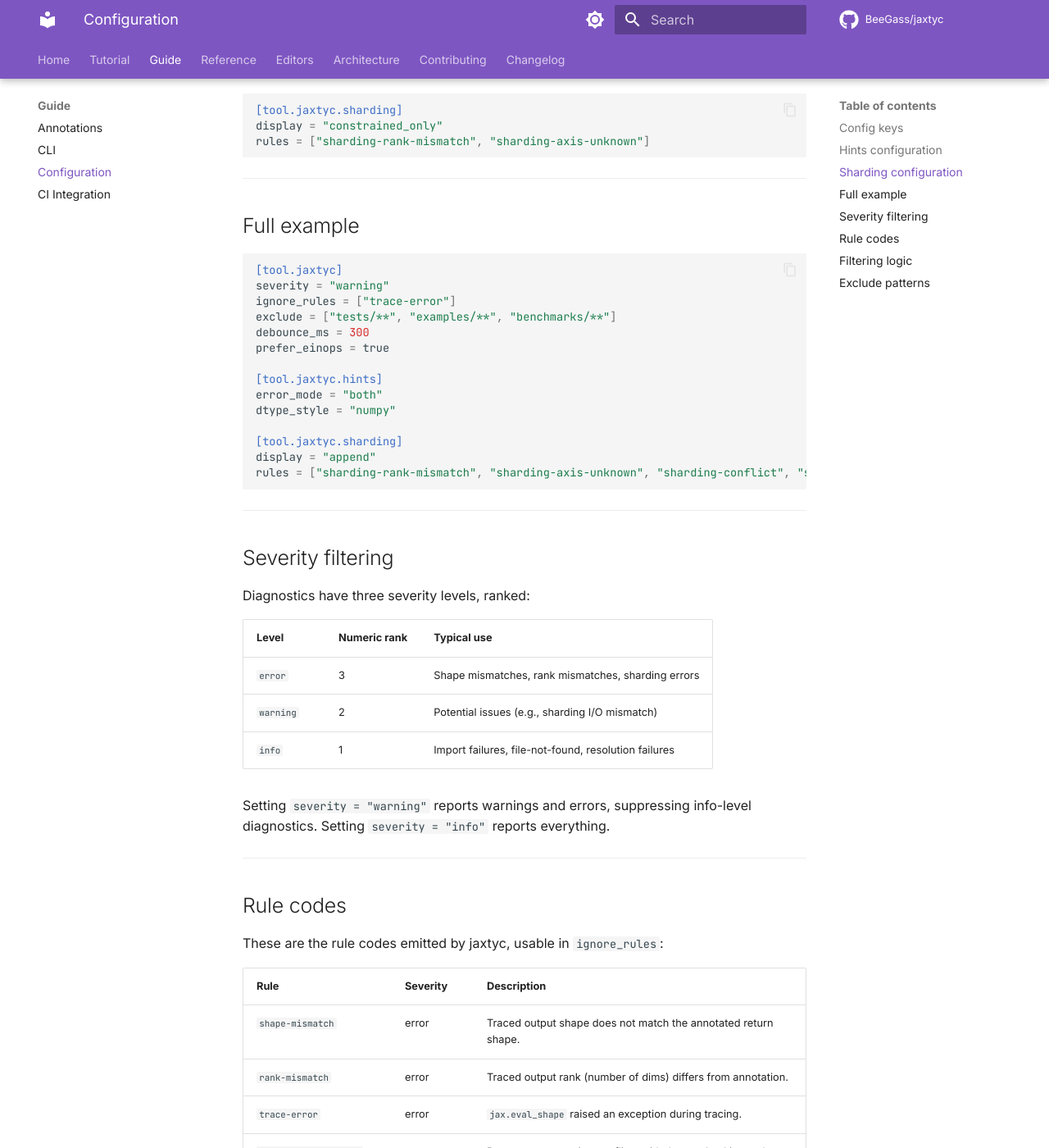
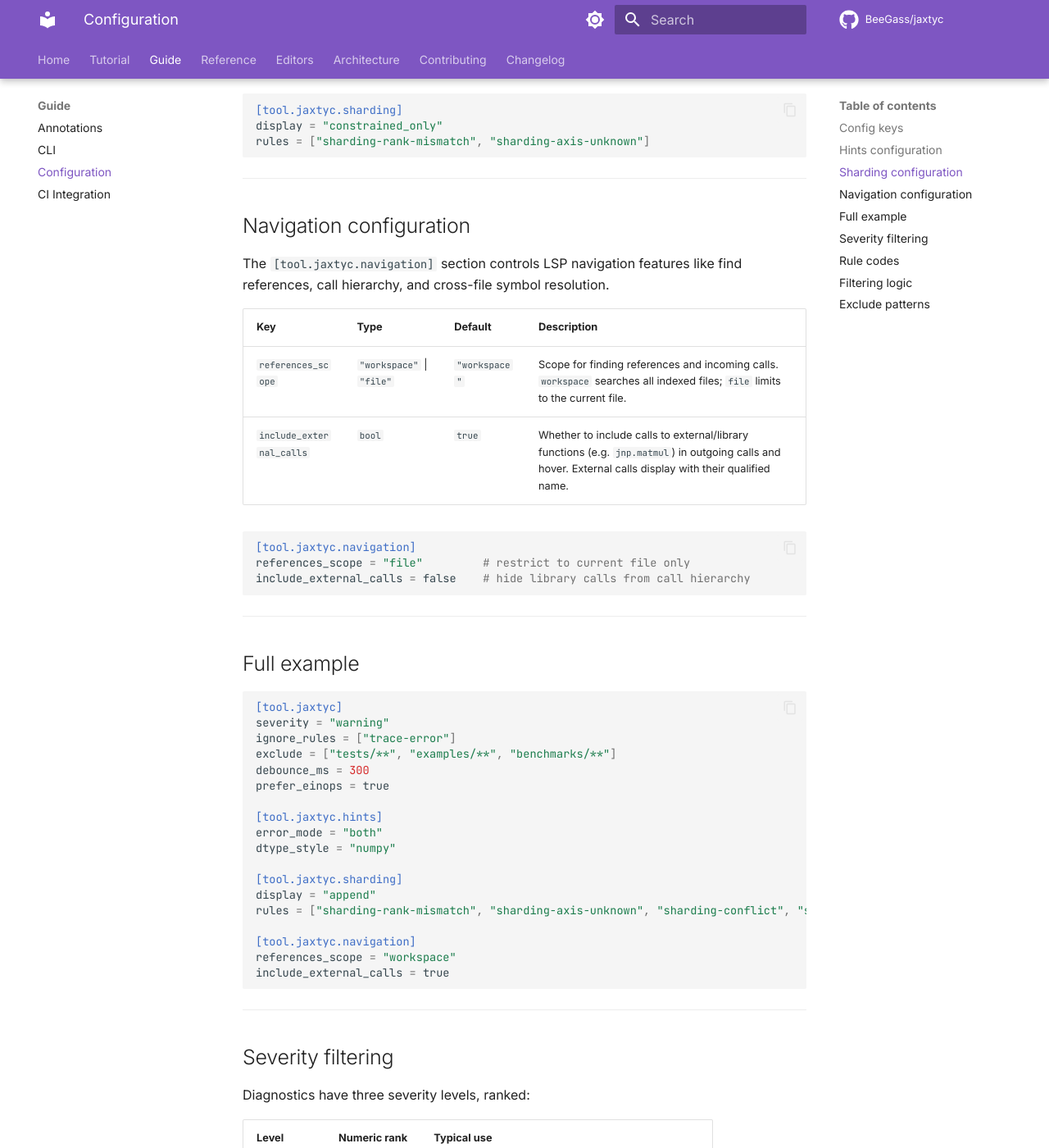
Before and after one commit to BeeGass/jaxtyc, an MkDocs documentation site: the page built from docs/guide/configuration.md, in a window 1280 px wide and 1400 px high, scrolled down 2051 px. Shown: the whole window at 82% size. Built offline with MkDocs 1.6.1 and Material for MkDocs 9.7.7, drawn with Linux system fonts in a browser that asks for light colours; comment, search, counter and statistics services are not loaded.

Commit message:
docs: add navigation config section and v0.5.0 changelog
Document the [tool.jaxtyc.navigation] config section in the
configuration guide with references_scope and include_external_calls
options, including a full example.

Add v0.5.0 entries to both CHANGELOG.md and docs/changelog.md covering
the navigation default changes, qualified callee names, external call
hover, and trace error fallback.

Bump version from 0.4.0 to 0.5.0 in pyproject.toml.

````diff
--- a/docs/guide/configuration.md
+++ b/docs/guide/configuration.md
@@ -57,6 +57,23 @@ rules = ["sharding-rank-mismatch", "sharding-axis-unknown"]
 
 ---
 
+## Navigation configuration
+
+The `[tool.jaxtyc.navigation]` section controls LSP navigation features like find references, call hierarchy, and cross-file symbol resolution.
+
+| Key | Type | Default | Description |
+|-----|------|---------|-------------|
+| `references_scope` | `"workspace"` \| `"file"` | `"workspace"` | Scope for finding references and incoming calls. `workspace` searches all indexed files; `file` limits to the current file. |
+| `include_external_calls` | `bool` | `true` | Whether to include calls to external/library functions (e.g. `jnp.matmul`) in outgoing calls and hover. External calls display with their qualified name. |
+
+```toml
+[tool.jaxtyc.navigation]
+references_scope = "file"         # restrict to current file only
+include_external_calls = false    # hide library calls from call hierarchy
+```
+
+---
+
 ## Full example
 
 ```toml
@@ -74,6 +91,10 @@ dtype_style = "numpy"
 [tool.jaxtyc.sharding]
 display = "append"
 rules = ["sharding-rank-mismatch", "sharding-axis-unknown", "sharding-conflict", "sharding-io-mismatch"]
+
+[tool.jaxtyc.navigation]
+references_scope = "workspace"
+include_external_calls = true
 ```
 
 ---
--- a/pyproject.toml
+++ b/pyproject.toml
@@ -1,6 +1,6 @@
 [project]
 name = "jaxtyc"
-version = "0.4.0"
+version = "0.5.0"
 description = "Static array shape checking for JAX powered by eval_shape"
 readme = "README.md"
 requires-python = ">=3.11,!=3.12,<3.15"
````
Also changed, not shown: CHANGELOG.md (+17 -0 lines), docs/changelog.md (+15 -0 lines).
